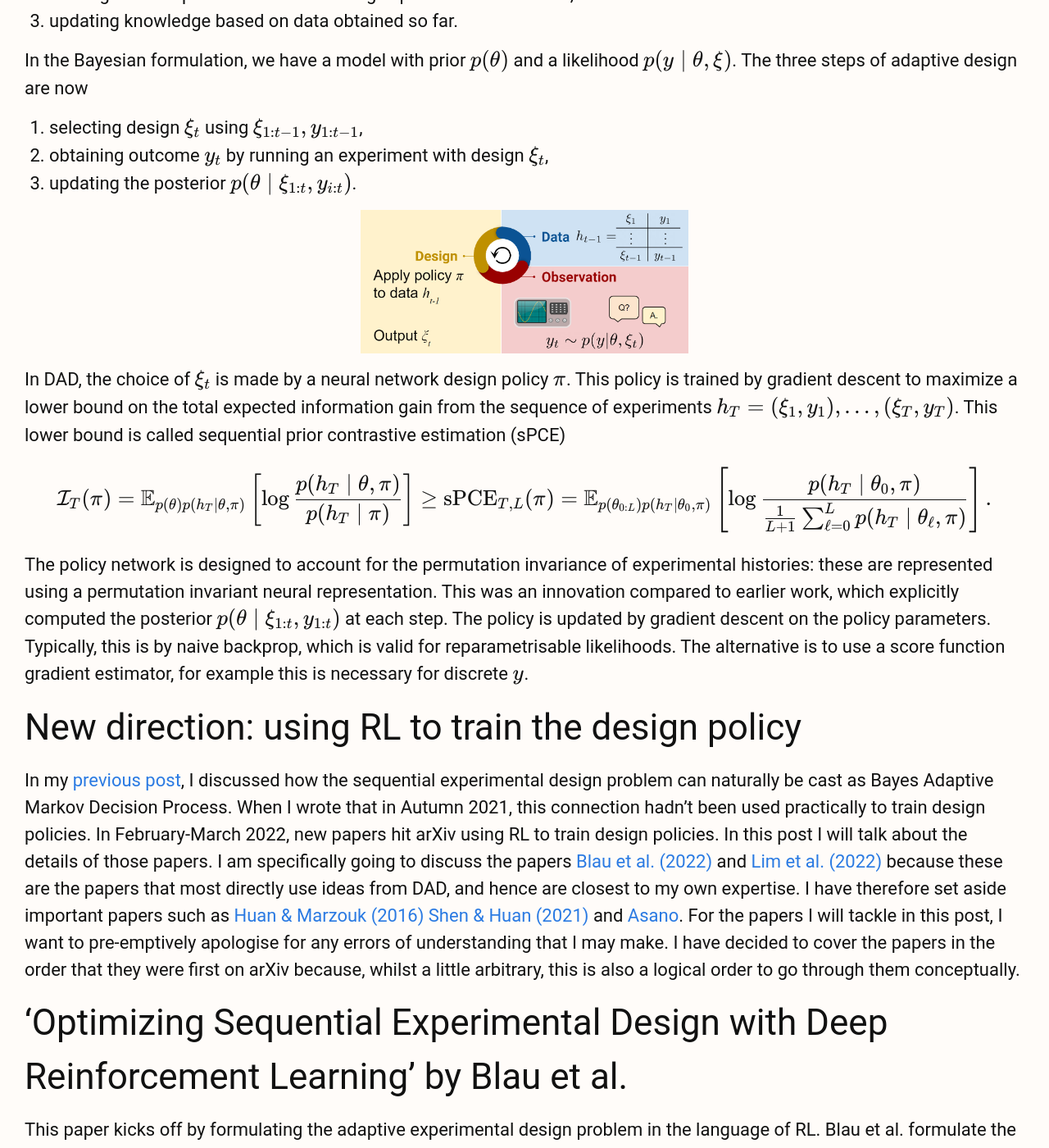
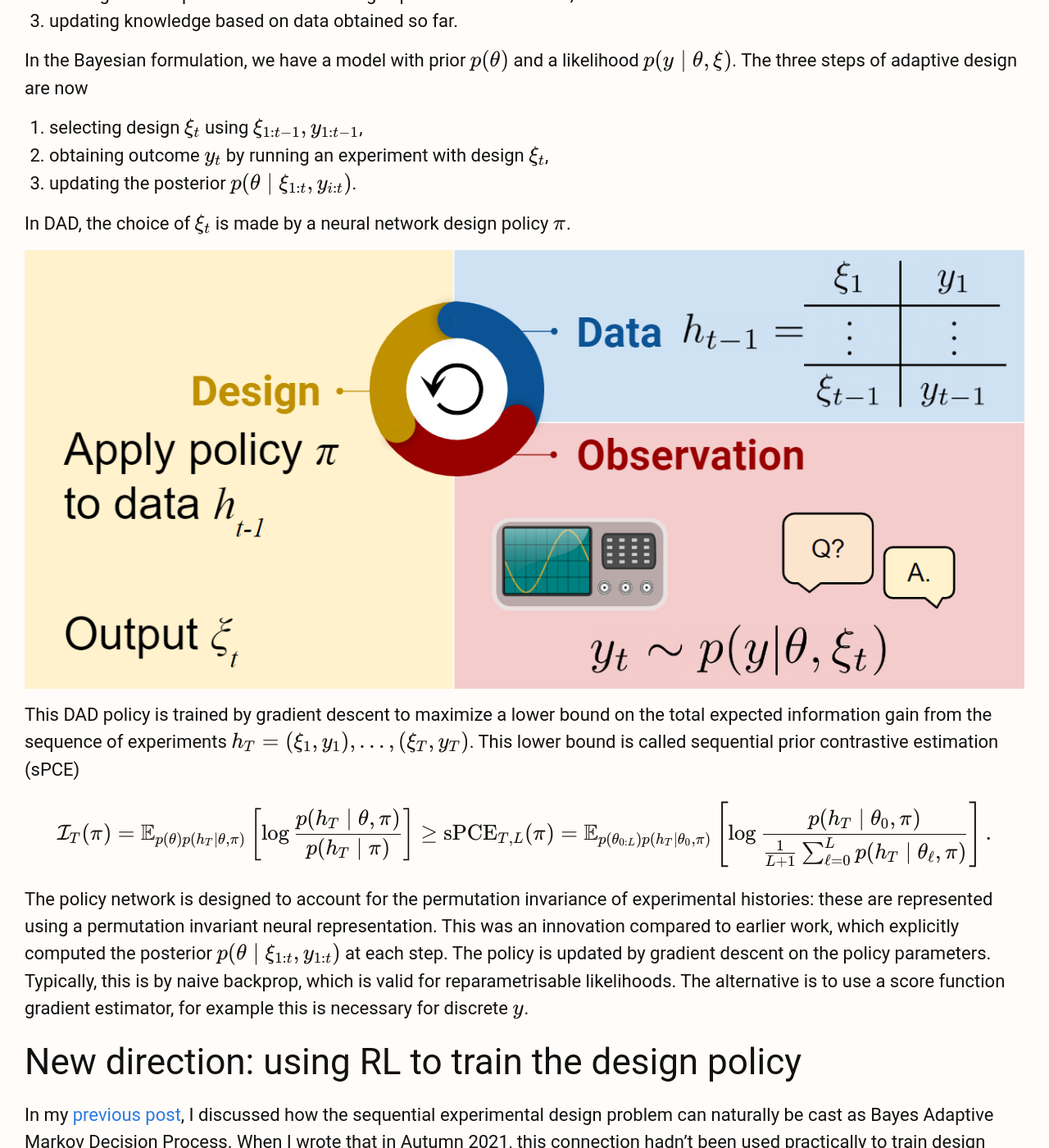
Before and after one commit to ae-foster/ae-foster.github.io, a Jekyll site: the page built from _posts/2022-10-14-rl-dad.markdown, in a window 1280 px wide and 1400 px high, scrolled down 718 px. Shown: the whole window at 82% size. Built offline with Jekyll 4.4.1, drawn with Linux system fonts in a browser that asks for light colours; nearby versions of some CDN libraries.

Commit message:
Update 2022-10-14-rl-dad.markdown

```diff
--- a/_posts/2022-10-14-rl-dad.markdown
+++ b/_posts/2022-10-14-rl-dad.markdown
@@ -28,9 +28,13 @@ In the Bayesian formulation, we have a model with prior $$p(\theta)$$ and a like
 0. obtaining outcome $$y_t$$ by running an experiment with design $$\xi_t$$,
 0. updating the posterior $$p(\theta\mid\xi_{1:t}, y_{i:t})$$.
 
-![DAD algorithm flow diagram]({{ site.url }}/assets/dad_alg.png){:class="model-select-img"}
 
-In DAD, the choice of $$\xi_t$$ is made by a neural network design policy $$\pi$$. This policy is trained by gradient descent to maximize a lower bound on the total expected information gain from the sequence of experiments $$h_T = (\xi_1,y_1),\dots,(\xi_T,y_T)$$. This lower bound is called sequential prior contrastive estimation (sPCE)
+
+In DAD, the choice of $$\xi_t$$ is made by a neural network design policy $$\pi$$.
+
+![DAD algorithm flow diagram]({{ site.url }}/assets/dad_alg.png){:class="alg-img"}
+
+This DAD policy is trained by gradient descent to maximize a lower bound on the total expected information gain from the sequence of experiments $$h_T = (\xi_1,y_1),\dots,(\xi_T,y_T)$$. This lower bound is called sequential prior contrastive estimation (sPCE)
 
 $$
 
@@ -136,7 +140,7 @@ This is actually quite a significant change from previous approach using sPCE.
 In Blau et al., the rewards based directly on sPCE do not have their own parameters: they are simple functions of $$\theta_{0:L}$$ and $$h_T$$.
 In contrast, the InfoNCE objective is a variational objective: it contains the learned parameter $$\psi$$ for the *critic* $$U_\psi$$. The reward only comes close to the true EIG when $$\psi$$ is optimised. The critic $$U_\psi$$ that estimates an unnormalised joint density is quite distinct from any critic that might be involved in the RL algorithm (which could be confusing when using actor-critic algorithms). The critic can also be used to estimate the posterior on $$\theta$$ at the end of the experiment.
 
-![iDAD algorithm flow diagram]({{ site.url }}/assets/idad-alg.png){:class="model-select-img"}
+![iDAD algorithm flow diagram]({{ site.url }}/assets/idad-alg.png){:class="alg-img"}
 
 Similarly to Blau et al., Lim et al. point out that the most obvious way to apply the InfoNCE objective within RL would be to use terminal-only (i.e. sparse) rewards.
 Looking ahead to the experiments for a second, this sparse reward formulation appears to fail catastrophically when combined with InfoNCE (Figure 1).
```
